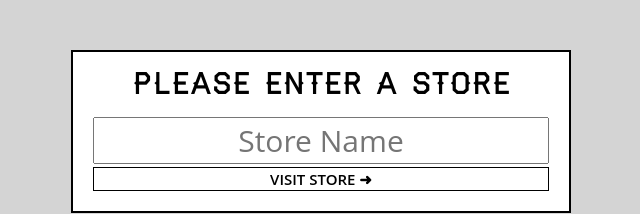
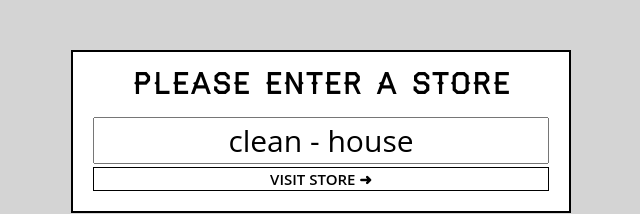
Before and after one commit to szeidl-balazs/catch_of_the_day_wes_bos_react_project, a React (Create React App) app in the folder frontend/: page / in a window 1280 px wide. Shown: the top 214 px of the page, without its empty margins (319-959 px from the left). Built offline with nearby package versions, Linux system fonts and the light colour scheme.

Commit message:
Default value for store picker set with random fantasy names.

```diff
--- /dev/null
+++ b/frontend/src/Components/Helpers.jsx
@@ -0,0 +1,29 @@
+export function formatPrice(cents) {
+	return (cents / 100).toLocaleString("en-US", {
+		style: "currency",
+		currency: "USD"
+	});
+}
+
+export function rando(arr) {
+	return arr[Math.floor(Math.random() * arr.length)];
+}
+
+export function getFunName() {
+	const adjectives = [
+		"adorable",
+		"beautiful",
+		"clean",
+		"elegant"
+	];
+
+	const nouns = [
+		"pub",
+		"hut",
+		"house",
+		"bistro",
+		"terrace"
+	];
+
+	return `${rando(adjectives)} - ${rando(nouns)}`
+}
--- a/frontend/src/Components/StorePicker.jsx
+++ b/frontend/src/Components/StorePicker.jsx
@@ -1,4 +1,5 @@
 import React from 'react';
+import { getFunName } from './Helpers';
 
 class StorePicker extends React.Component {
 
@@ -6,7 +7,7 @@ class StorePicker extends React.Component {
 		return (
 			<form className="store-selector">
 				<h2>Please Enter A Store</h2>
-				<input type="text" required placeholder="Store Name" />
+				<input type="text" required placeholder="Store Name" defaultValue={getFunName()}/>
 				<button type="submit">{`Visit Store \u279c`}</button>
 			</form>
 		);
```
